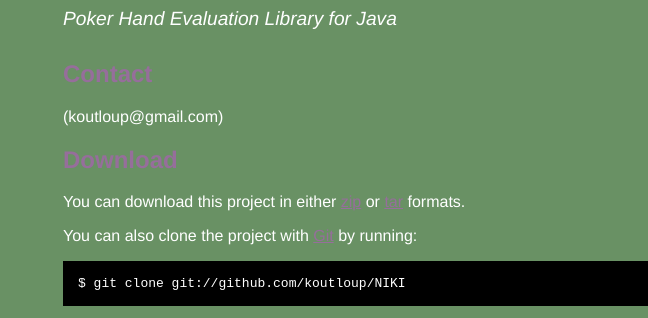
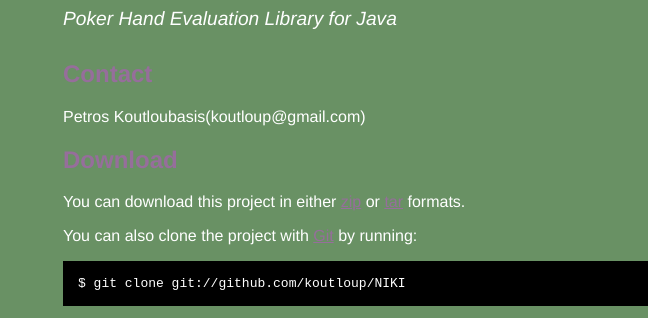
Before and after one commit to koutloup/NIKI, a plain HTML site: page index.html in a window 1280 px wide. Shown: the part 133-451 px from the top of the page, 227-875 px from the left. Drawn offline with Linux system fonts and the light colour scheme; grey boxes are pictures that could not be loaded.

Commit message:
Edited index.html via GitHub

```diff
--- a/index.html
+++ b/index.html
@@ -50,7 +50,7 @@
     </div>
 
     <h2>Contact</h2>
-<p> (koutloup@gmail.com)
+<p> Petros Koutloubasis(koutloup@gmail.com)
 <br/>      </p>
 
 
```
